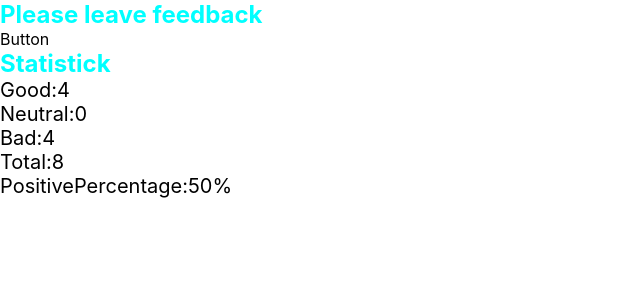
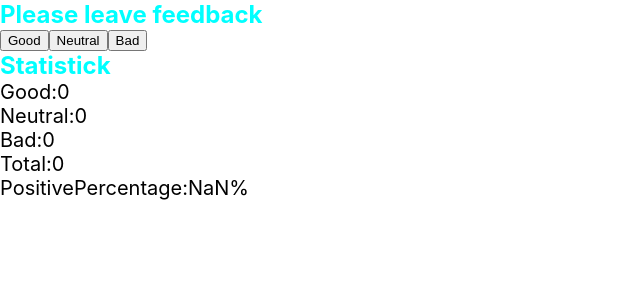
Before and after one commit to saviola1777/goit-react-hw-02-feedback, a React (Create React App) app: page / in a window 1280 px wide. Shown: the top 300 px of the page, without its empty margins (0-640 px from the left). Built offline with nearby package versions, Linux system fonts and the light colour scheme.

Commit message:
Add component feedback option

```diff
--- a/src/components/App.jsx
+++ b/src/components/App.jsx
@@ -1,23 +1,33 @@
 import React from 'react';
 import Statistics from 'components/Statisticks/Statistics';
 import Section from 'components/Section/Section';
+import FeedbackOptions from 'components/FeedbackOptions/FeedbackOptions'
 class App extends React.Component{
 
 state={
-  good: 4,
+  good: 0,
   neutral: 0,
-  bad: 4,
+  bad: 0,
 }
+options = ['Good', 'Neutral', 'Bad'];
 countTotalFeedback() {
   return this.state.good + this.state.neutral + this.state.bad;
 }
 countPositiveFeedbackPercentage() {
   return Math.round((this.state.good * 100) / this.countTotalFeedback());
 }
+onLeaveFeedback=()=>{
+this.setState((stateValue)=>{
+  return{
+good:stateValue.good+1
+  }})}
+
 render(){
   return (
     <div>
-    <Section title="Please leave feedback"><p>Button</p></Section>
+    <Section title="Please leave feedback">
+    <FeedbackOptions options={this.options} onLeaveFeedback={this.onLeaveFeedback}/>
+    </Section>
     <Section title="Statistick">
     <Statistics
     good={this.state.good}
@@ -31,3 +41,9 @@ render(){
     )}
   }
   export default App
+
+  //class App extends React.Component  ==== щоб додати клас бо в класі можна добавити динаміку , тому клас повинен розширяти react тому добавляєм в кінці extends React.Component
+// в цьому класі є рендер цього класу render ()
+// this - це силка на наш клас App дуже важливо коли ми створюєм клас в реакт компонент то this дає доступ до всьог тобто this.state===доступ до обекта state , this.option поверне масив обєктів і так далі тобто в цьому класі щоб взяти якісь дані все потрібно робити через this
+//Об'єкт-стану state – це властивість класу, яка не повинна безпосередньо змінюватися розробником. Це обовязково обєкт
+// щоб обновити state можна тільки методом this.setState але змінить не динамічно тобто нприклад якшо в state{good:2}  а ми зробили метод що при кліку на якусь кнопку воно повино збільшуватися на 1  onLeaveFeedback=event=>{ this.setState({good:+1})} то воно перезипише  state{good:3}  але при наступному клікові нічого не зміниться томущо цей метод не запоминає теперішній стан state , щоб змінити динамічно то ми повині повернути фунцкію
--- a/src/components/FeedbackOptions/FeedbackOptions.jsx
+++ b/src/components/FeedbackOptions/FeedbackOptions.jsx
@@ -1,7 +1,24 @@
-// const FeedbackOptions=({options})=>{
-//   return(
-//     <button></button>
-//     <button></button>
-//     <button></button>
-//   )
-// }
+
+import propTypes from "prop-types";
+const FeedbackOptions=({options, onLeaveFeedback})=>{
+  return(
+    <div>{options.map(option=>{
+      return(
+      <button
+       key={option}
+       type="button"
+       onClick={()=>onLeaveFeedback(option)}
+      >{option}</button>
+  )})
+
+   } </div>
+
+  )
+}
+FeedbackOptions.prototype={
+  options: propTypes.arrayOf(propTypes.string).isRequired,
+  onLeaveFeedback: propTypes.func.isRequired,
+}
+
+
+export default FeedbackOptions
--- a/src/components/Statisticks/Statistics.jsx
+++ b/src/components/Statisticks/Statistics.jsx
@@ -17,6 +17,6 @@ Statistics.propTypes={
   neutral:propTypes.number.isRequired,
   bad:propTypes.number.isRequired,
   total:propTypes.number.isRequired,
-  positivePercentag:propTypes.number.isRequired,
+  positivePercentage:propTypes.number.isRequired,
 }
 export default Statistics;
```
